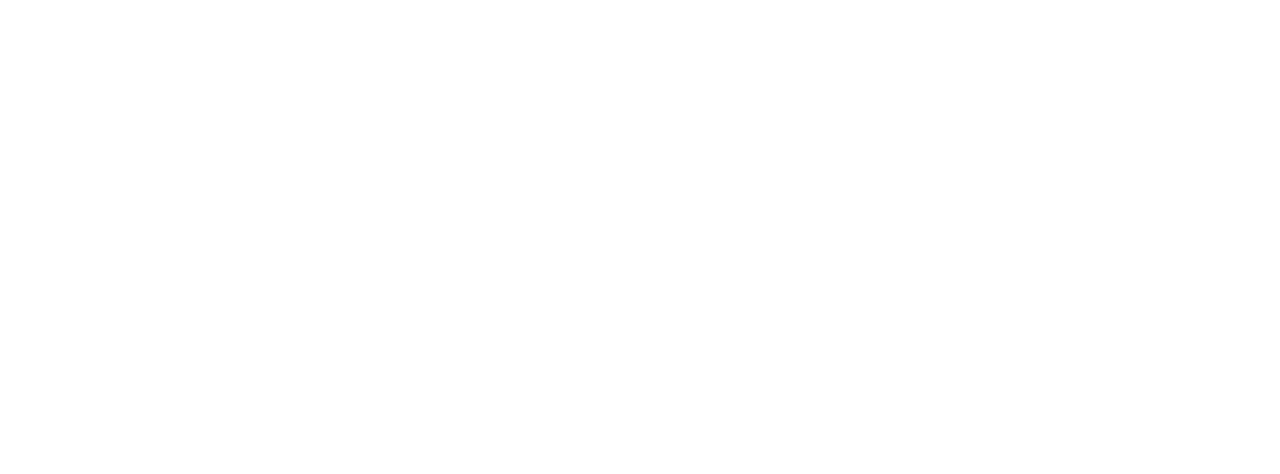
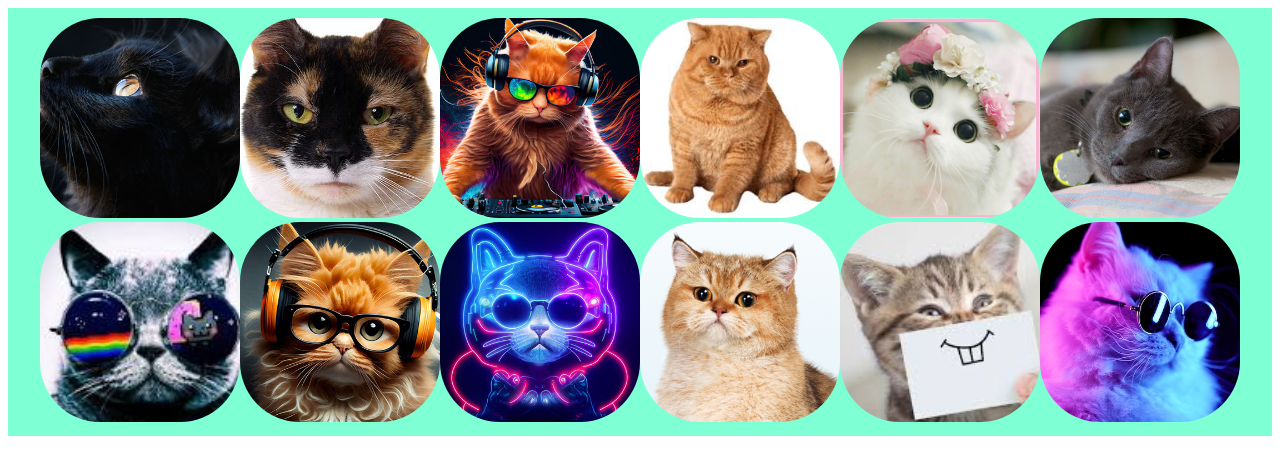
Before and after one commit to Margaritkins/galery, a plain HTML site: page index.html in a window 1280 px wide. Drawn offline with Linux system fonts and the light colour scheme.

Commit message:
Add all pictures

```diff
--- a/assets/styles/style.css
+++ b/assets/styles/style.css
@@ -0,0 +1,20 @@
+div{
+  padding: 10px 10px;
+  background-color: aquamarine;
+  text-align: center;
+}
+img{
+  width: 200px;
+  height: 200px;
+  object-fit: cover;
+  border-radius: 30%;
+}
+.right-side-cat{
+  object-position: -420px;
+}
+.grey_cat{
+  object-position: -150px;
+}
+.smile{
+  object-position: -55px;
+}
--- a/index.html
+++ b/index.html
@@ -6,7 +6,8 @@
   <title>Document</title>
   <link rel="stylesheet" href="./assets/styles/style.css">
 </head>
-<body>
-
+<div>
+<img src="./assets/pictures/black.jpg" alt="Cat-1"><img src="./assets/pictures/colorful_cat.jpg" alt="Cat-2"><img src="./assets/pictures/dj.jpg" alt="Cat_3"><img src="./assets/pictures/fat_cat.jpeg" alt="Cat-4"><img src="./assets/pictures/flowers.png" alt="Cat-5"><img class="grey_cat" src="./assets/pictures/grey_cat.webp" alt="Cat-6"><img src="./assets/pictures/images (2).jpeg" alt="Cat-7"><img src="./assets/pictures/meloman.jpg" alt="Cat-8"><img src="./assets/pictures/neon_cat.jpg" alt="Cat-9"><img class="right-side-cat" src="./assets/pictures/red_cat.webp" alt="Cat-10"><img class="smile" src="./assets/pictures/smile.jpeg" alt="Cat11"><img src="./assets/pictures/white_cat.jpeg" alt="">
+</div>
 </body>
 </html>
```
Also changed, not shown: assets/pictures/black.jpg (added), assets/pictures/colorful_cat.jpg (added), assets/pictures/dj.jpg (added), assets/pictures/fat_cat.jpeg (added), assets/pictures/flowers.png (added), assets/pictures/grey_cat.webp (added), assets/pictures/images (2).jpeg (added), assets/pictures/meloman.jpg (added), assets/pictures/neon_cat.jpg (added), assets/pictures/red_cat.webp (added), assets/pictures/smile.jpeg (added), assets/pictures/white_cat.jpeg (added).
